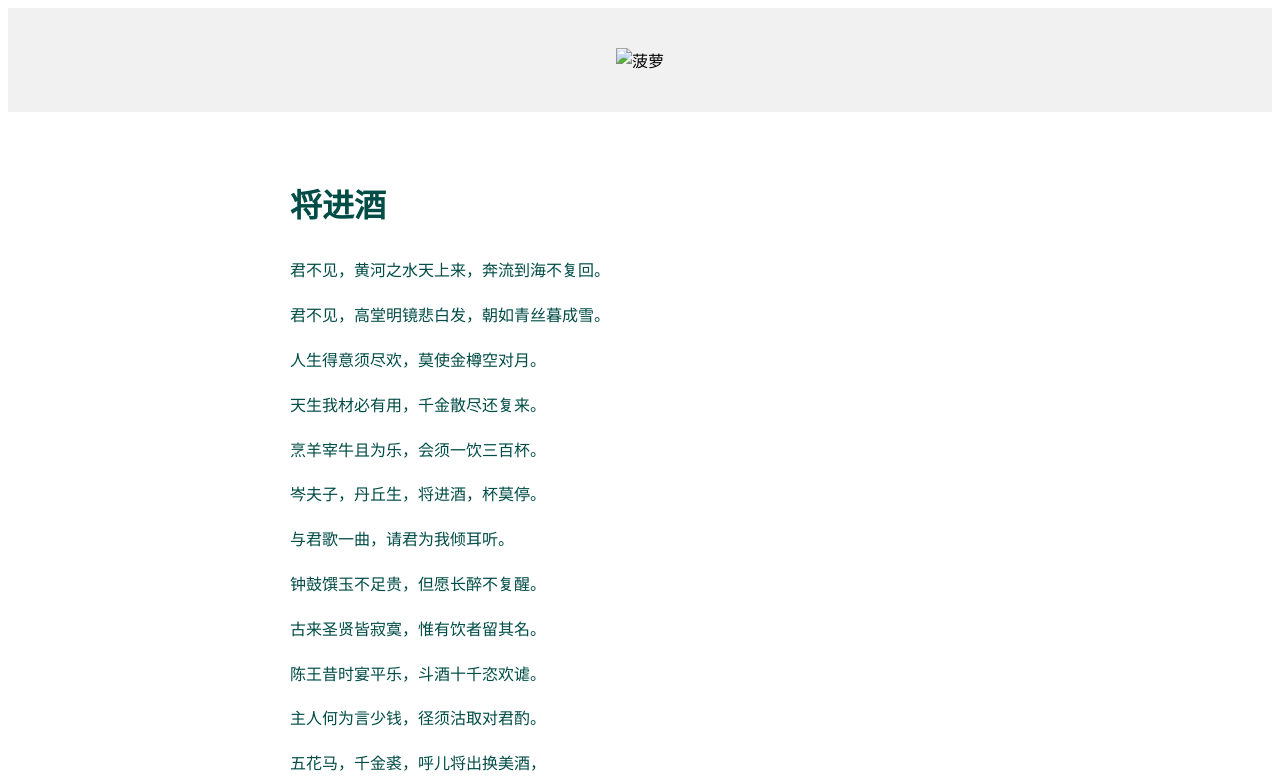
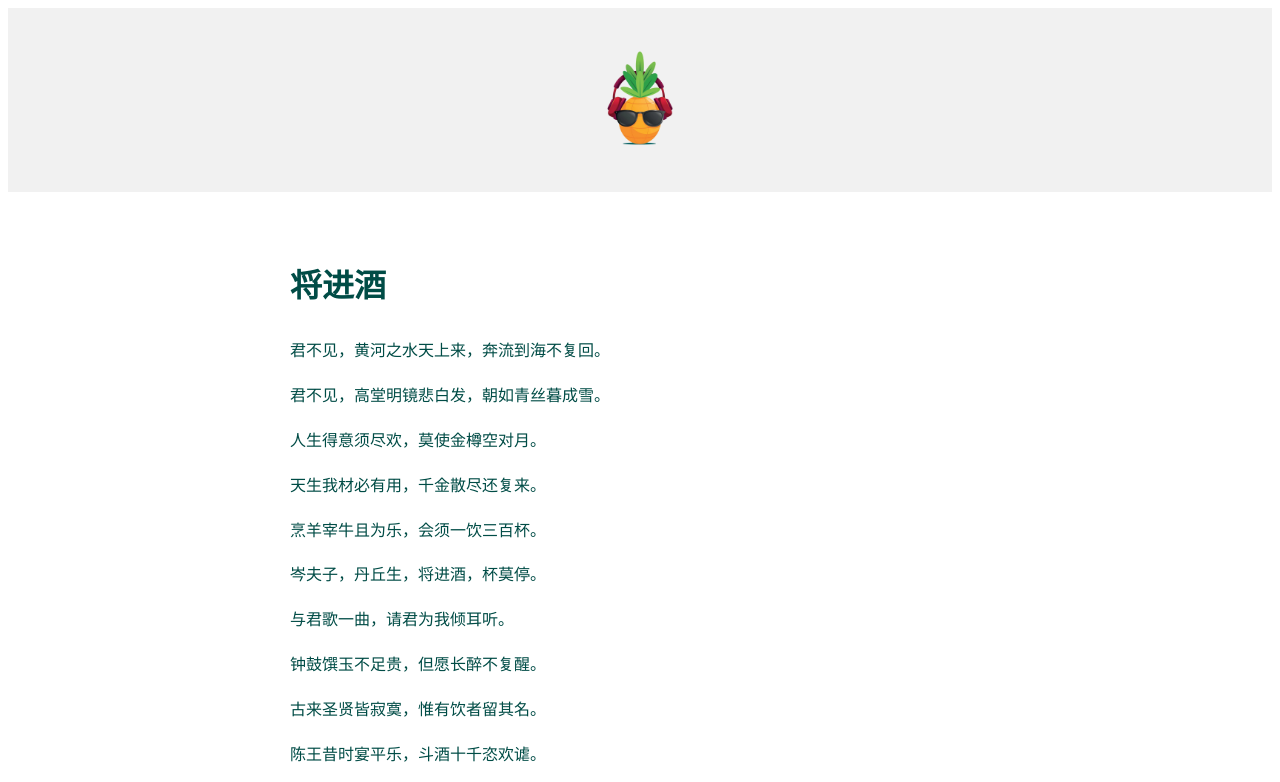
Before and after one commit to carroTsai/ananas, a plain HTML site: page index.html in a window 1280 px wide. Shown: the top 782 px of the page. Drawn offline with Linux system fonts and the light colour scheme.

Commit message:
Update index.html

```diff
--- a/index.html
+++ b/index.html
@@ -8,7 +8,7 @@
   </head>
   <body>
     <div style="background-color: #f1f1f1; text-align: center; padding: 40px">
-      <img src="./菠萝.png" alt="菠萝" width="100" />
+      <img src="/ananas.png" alt="菠萝" width="100" />
     </div>
     <div
       style="
```
